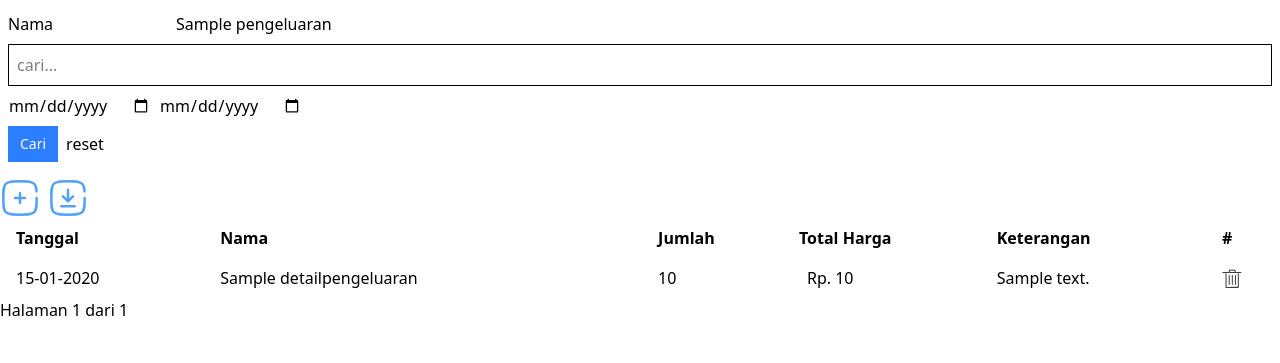
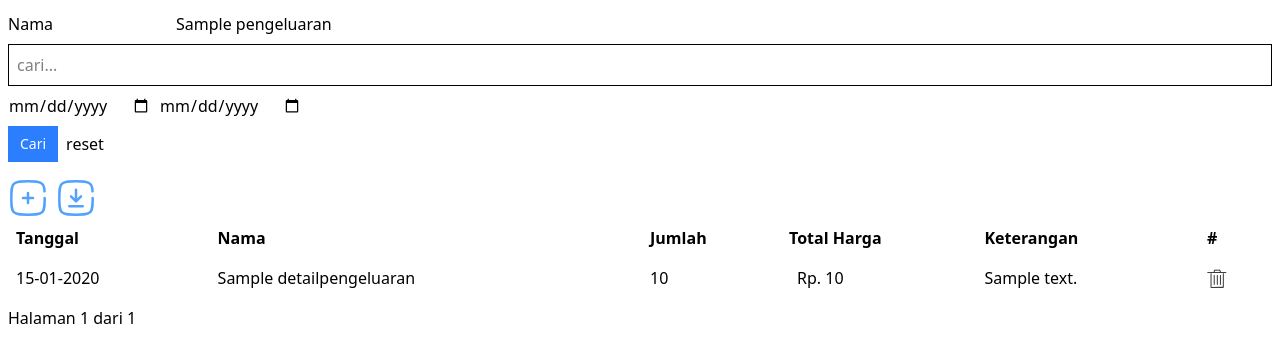
Before and after one commit to dodiman/pengelolaan_keuangan, a Django app: page /pengeluaran/00000000-0000-0000-0000-000000000001 in a window 1280 px wide. Shown: the part 52-415 px from the top of the page. Run offline with Django 5.2, Linux system fonts and the light colour scheme; a user stored in the database is signed in; tables that the repository leaves empty hold one stand-in row (values such as "Sample post"); parts of the project's set-up code (start-up, migrations or seed data) failed here and were passed over; some libraries are stand-ins or nearby versions.

Commit message:
modif: tambakah jarak di paginasi tabel

```diff
--- a/pengeluaran/templates/pengeluaran/pengeluaran/detail.html
+++ b/pengeluaran/templates/pengeluaran/pengeluaran/detail.html
@@ -45,7 +45,7 @@
   </div>
 </form>
 <!-- kotak aksi -->
-<div class="flex gap-2 flex-nowrap">
+<div class="flex px-2 gap-2 flex-nowrap">
   <!-- tombol tambah -->
   <a
     class="hover:opacity-60 transition duration-300"
@@ -96,8 +96,8 @@
   </a>
 </div>
 <!-- list -->
-<div class="overflow-auto">
-  <table class="min-w-full table-auto text-left mx-2 text-base">
+<div class="overflow-auto px-2">
+  <table class="min-w-full table-auto text-left text-base">
     <thead>
       <tr>
         <th class="p-2">Tanggal</th>
@@ -157,10 +157,9 @@
       {% endfor %}
     </tbody>
   </table>
-</div>
 
   <!-- paginasi -->
-<div>
+  <div class="py-2">
     {% if detail_pengeluaran_list.has_previous %}
     <a href="?page=1">Awal</a>
     <a href="?page={{ detail_pengeluaran_list.previous_page_number }}"
@@ -177,5 +176,8 @@
     <a href="?page={{ detail_pengeluaran_list.paginator.num_pages }}">Akhir</a>
     {% endif %}
   </div>
+</div>
 
-{% endblock %} {% block scripts %} {% endblock %}
+
+{% endblock %}
+{% block scripts %} {% endblock %}
```
Lines whose indentation alone changed are shown as unchanged.
